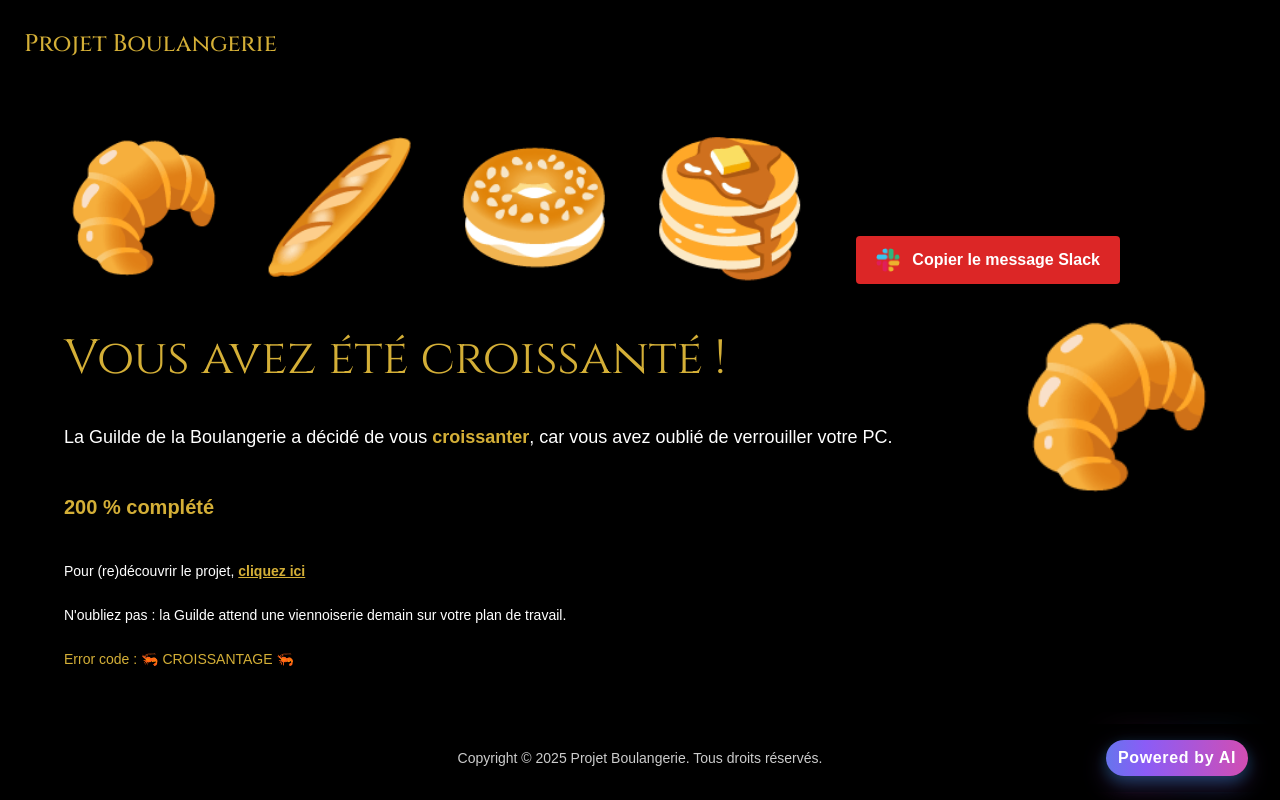
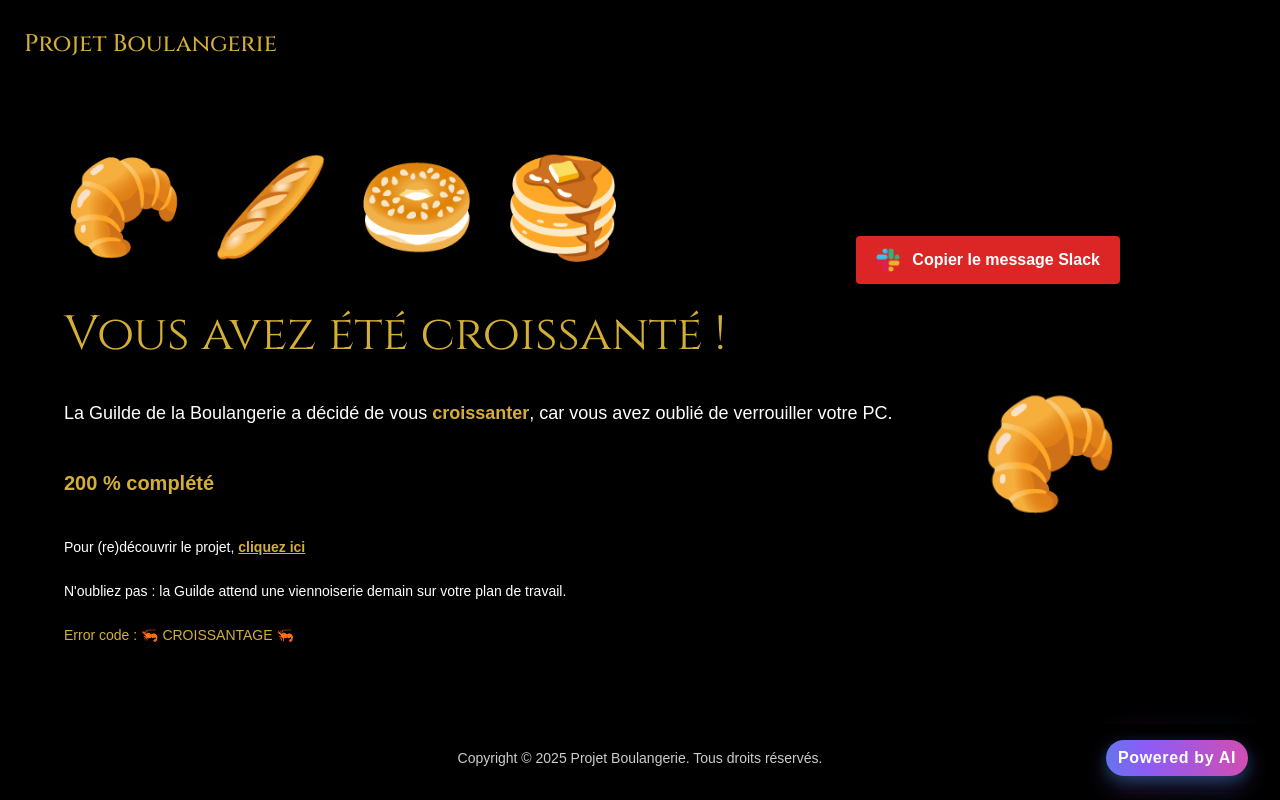
Before and after one commit to projet-boulangerie-org/projet-boulangerie, a Next.js app: page /croissant in a window 1280 px wide. Built offline with nearby package versions, Linux system fonts and the light colour scheme.

Commit message:
align footer and minors change on /croissant

```diff
--- a/app/croissant/page.tsx
+++ b/app/croissant/page.tsx
@@ -12,29 +12,24 @@ export default function CroissantPage() {
       <main className="relative mt-10 w-full flex-1 bg-black flex flex-col lg:flex-row items-start lg:items-center justify-start px-0">
         <CopyMessage />
         <div className="flex-1 w-full text-left px-8 lg:px-16">
-          {/* Ligne de viennoiseries */}
-          <div className="text-[6rem] lg:text-[8rem] text-boulange-gold space-x-2">
+          <div className="text-[6rem] text-boulange-gold space-x-2">
             🥐 🥖 🥯 🥞
           </div>
 
-          {/* Titre */}
           <h1 className="mt-8 text-6xl md:text-6xl lg:text-5xl font-medieval text-boulange-gold">
             Vous avez été croissanté !
           </h1>
 
-          {/* Texte principal */}
           <p className="mt-10 mb-10 text-lg leading-relaxed text-white">
             La Guilde de la Boulangerie a décidé de vous{' '}
             <span className="font-semibold text-boulange-gold">croissanter</span>, car vous avez oublié de
             verrouiller votre PC.
           </p>
 
-          {/* Progress */}
           <p className="mt-10 text-xl font-semibold text-boulange-gold">
             200 % complété
           </p>
 
-          {/* Bas de page espacé */}
           <div className="mt-10 space-y-6 text-sm pb-8 overflow-hidden">
             <p className="text-white">
               Pour (re)découvrir le projet,&nbsp;
@@ -47,8 +42,7 @@ export default function CroissantPage() {
           </div>
         </div>
 
-        {/* Croissant décoratif à droite, centré verticalement */}
-        <div className="flex-none ml-auto lg:mr-16 mt-12 lg:mt-0 text-[8rem] lg:text-[10rem]">
+        <div className="flex-none ml-auto lg:mr-40 mt-12 lg:mt-24 text-[8rem] lg:text-[7rem]">
           🥐
         </div>
       </main>
--- a/app/page.tsx
+++ b/app/page.tsx
@@ -48,6 +48,7 @@ export default function Home() {
           <span className="bg-boulange-gold/15 py-4 px-8 rounded-lg inline-block">Notre Équipe Royale</span>
         </h2>
         <div className="max-w-4xl mx-auto space-y-8">
+
           {/* Roi Divin */}
           <div className="flex flex-col md:flex-row items-center gap-6 p-6 bg-boulange-flour/10 rounded-lg">
             <div className="w-48 h-48 relative">
```
